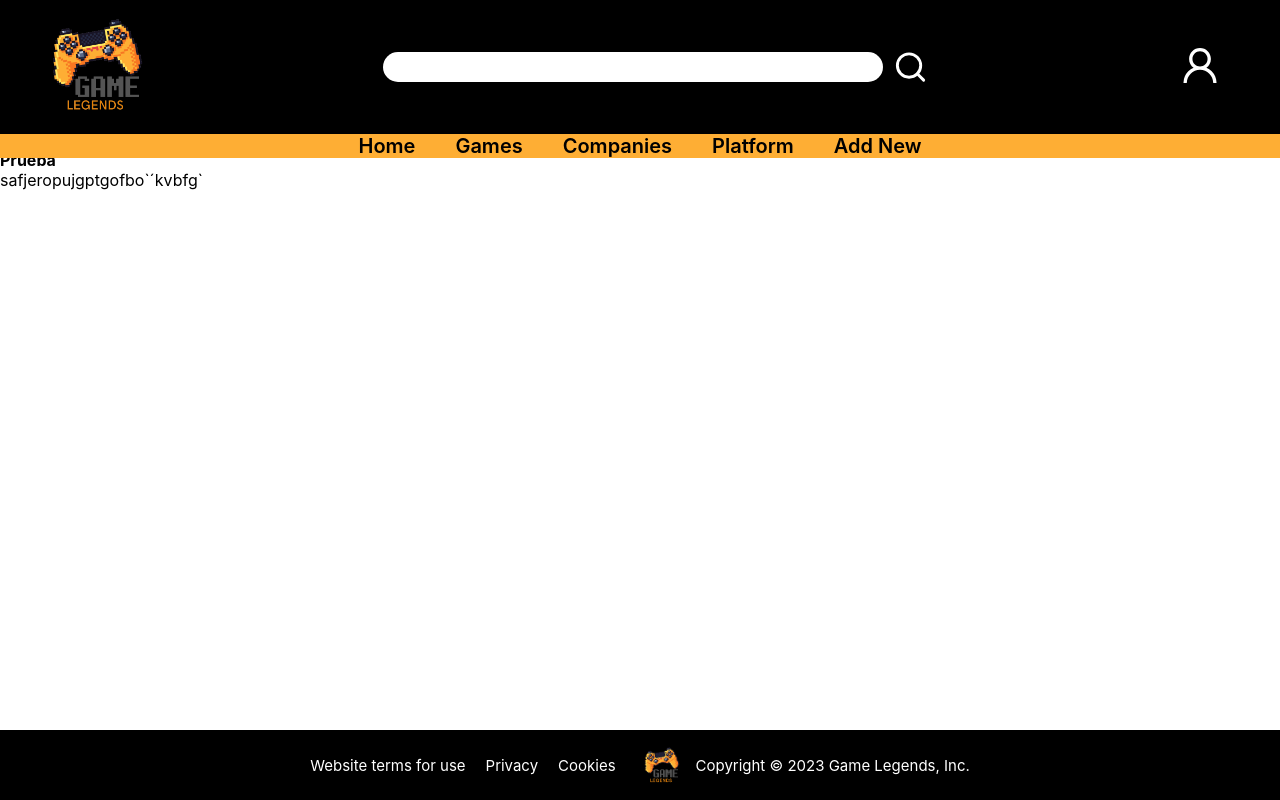
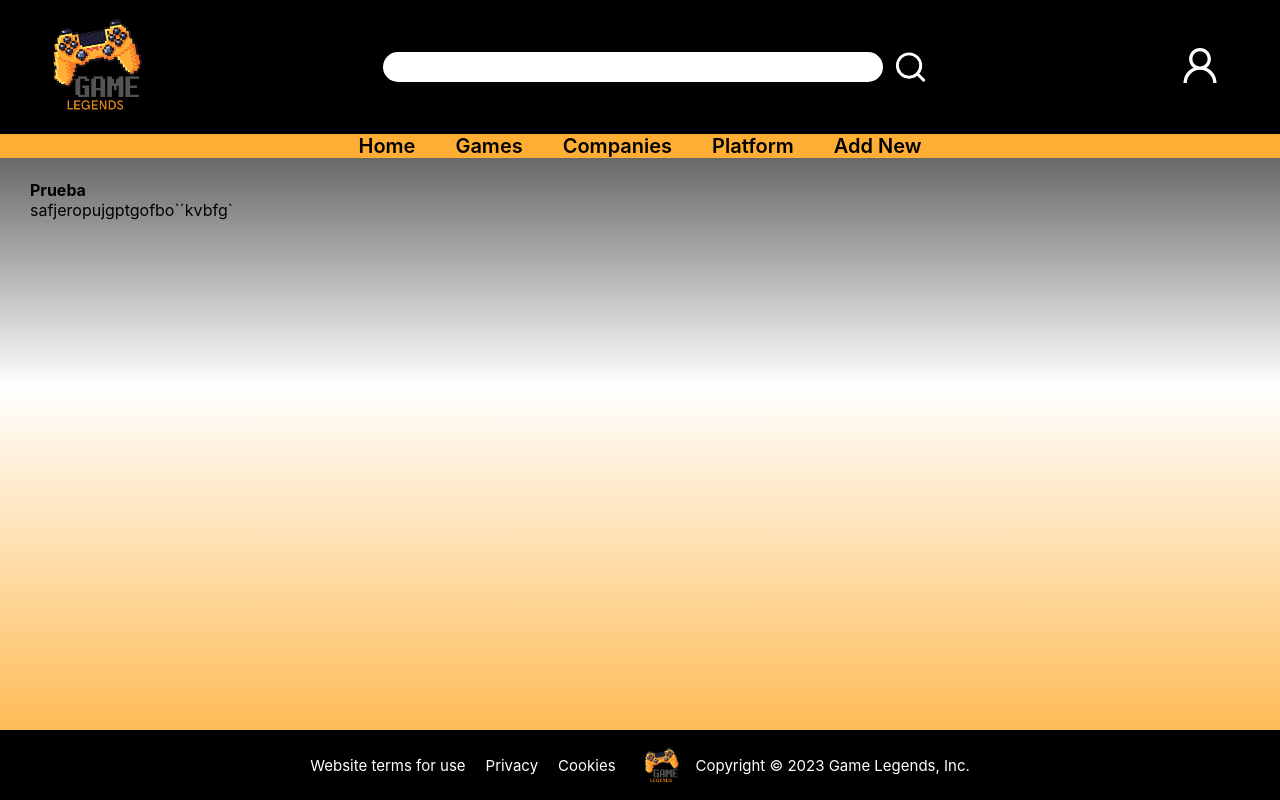
Before and after one commit to Seyerte/gameLegends-Frontend, a React (Create React App) app: page / in a window 1280 px wide. Built offline with nearby package versions, Linux system fonts and the light colour scheme.

Commit message:
add background

```diff
--- a/src/App.css
+++ b/src/App.css
@@ -8,6 +8,8 @@
 .App {
   min-height: 100vh;
   position: relative;
+  background: linear-gradient(180deg, #000000 0%, rgba(84, 82, 82, 0) 48.26%, #FEAE34 100%);
+
 
 }
 .content {
--- a/src/index.css
+++ b/src/index.css
@@ -1,5 +1,6 @@
 body {
   margin: 0;
+  height: 100%;
   font-family: -apple-system, BlinkMacSystemFont, 'Segoe UI', 'Roboto', 'Oxygen',
     'Ubuntu', 'Cantarell', 'Fira Sans', 'Droid Sans', 'Helvetica Neue',
     sans-serif;
--- a/src/pages/Home/Home.jsx
+++ b/src/pages/Home/Home.jsx
@@ -1,9 +1,9 @@
 import React from 'react'
-
+import styles from './Home.module.css'
 
 function Home() {
   return (
-    <div>
+    <div className={styles.homeContainer}>
       <h2>Prueba</h2>
       <p> safjeropujgptgofbo`´kvbfg` </p>
     </div>
--- /dev/null
+++ b/src/pages/Home/Home.module.css
@@ -0,0 +1,3 @@
+.homeContainer {
+  padding: 30px;
+}
```
